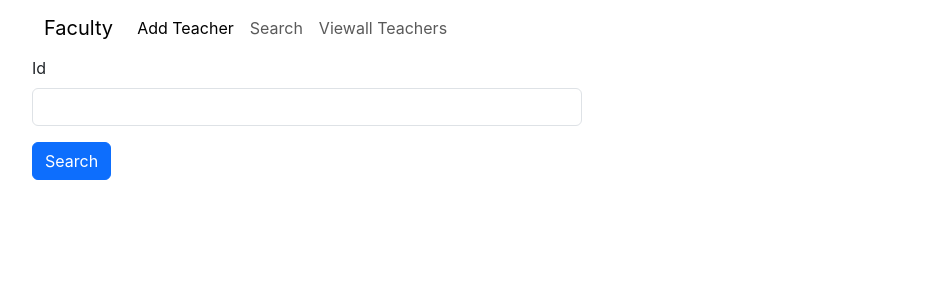
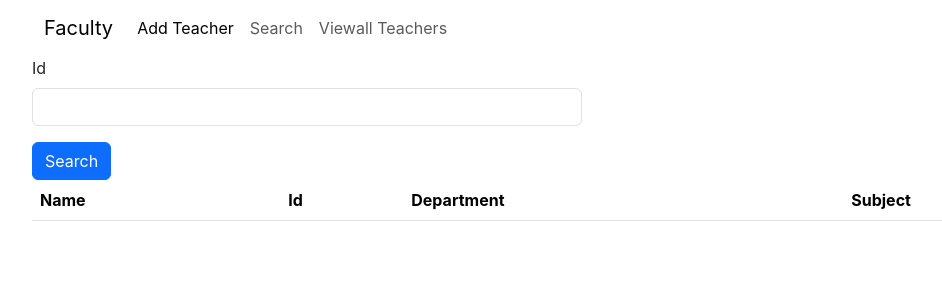
Before and after one commit to Abijith-V-001/front-react-teacher-app, a React (Create React App) app: page /search in a window 1280 px wide. Shown: the top 300 px of the page, without its empty margins (50-992 px from the left). Built offline with nearby package versions, Linux system fonts and the light colour scheme.

Commit message:
sign up and password hashing done

```diff
--- a/src/Components/Search.jsx
+++ b/src/Components/Search.jsx
@@ -1,26 +1,94 @@
-import React from 'react'
+import React, { useState } from 'react'
 import Navbar from './Navbar'
+import axios from 'axios'
 
 const Search = () => {
+    const [data, changeData] = useState(
+        {
+            "name": ""
+        }
+    )
+    const [teacher, changeTeacher] = useState([])
+
+
+    const inputHandler = (event) => {
+        changeData({ ...data, [event.target.name]: event.target.value })
+    }
+    const readValue = () => {
+        console.log(data)
+        axios.post("http://localhost:8080/search", data).then(
+            (response) => {
+                changeTeacher(response.data)
+                console.log(response.data)
+            }
+        ).catch().finally()
+    }
+    const delteacher = (id) => {
+        let input = { "_id": id }
+        axios.post("http://localhost:8080/delete", input).then(
+            (response) => {
+                console.log(response.data)
+                if (response.data.status == "success") {
+                    alert("Deleted successfully")
+                } else {
+                    alert("could not delete")
+                }
+            }
+        ).catch().finally()
+    }
     return (
         <div>
-        <Navbar/>
+            <Navbar />
             <div className="container">
                 <div className="row g-3">
                     <div className="col col-12 col-sm-6 col-md-6 col-lg-6 col-xl-6 col-xxl-6">
 
 
                         <label htmlFor="" className="form-label">Id</label>
-            <input type="text" className="form-control"/>
+                        <input type="text" className="form-control" name='name' value={data.name} onChange={inputHandler} />
 
                     </div>
                     <div className="col col-12 col-sm-12 col-md-12 col-lg-12 col-xl-12 col-xxl-12">
 
 
-            <button className="btn btn-primary" >Search</button>
+                        <button className="btn btn-primary" onClick={readValue}>Search</button>
 
                     </div>
+                </div>
+                <div className="row g-3">
+                    <div className="col col-12 col-sm-12 col-md-12 col-lg-12 col-xl-12 col-xxl-12">
+                        <table class="table">
+                            <thead>
+                                <tr>
+                                    <th scope="col">Name</th>
+                                    <th scope="col">Id</th>
+                                    <th scope="col">Department</th>
+                                    <th scope="col">Subject</th>
+
+                                </tr>
+                            </thead>
+                            <tbody>
+                                {
+                                    teacher.map(
+                                        (value, index) => {
+                                            return <tr>
+
+                                                <td>{value.name}</td>
+                                                <td>{value.id}</td>
+                                                <td>{value.dept}</td>
+                                                <td>{value.sub}</td>
+
+
+                                                <button className="btn btn-danger" onClick={() => { delteacher(value._id) }}>Delete</button>
+                                            </tr>
+                                        }
+                                    )
+                                }
+
+                            </tbody>
+                        </table>
                     </div></div>
+            </div>
         </div>
     )
 }
```
Lines whose indentation alone changed are shown as unchanged.
